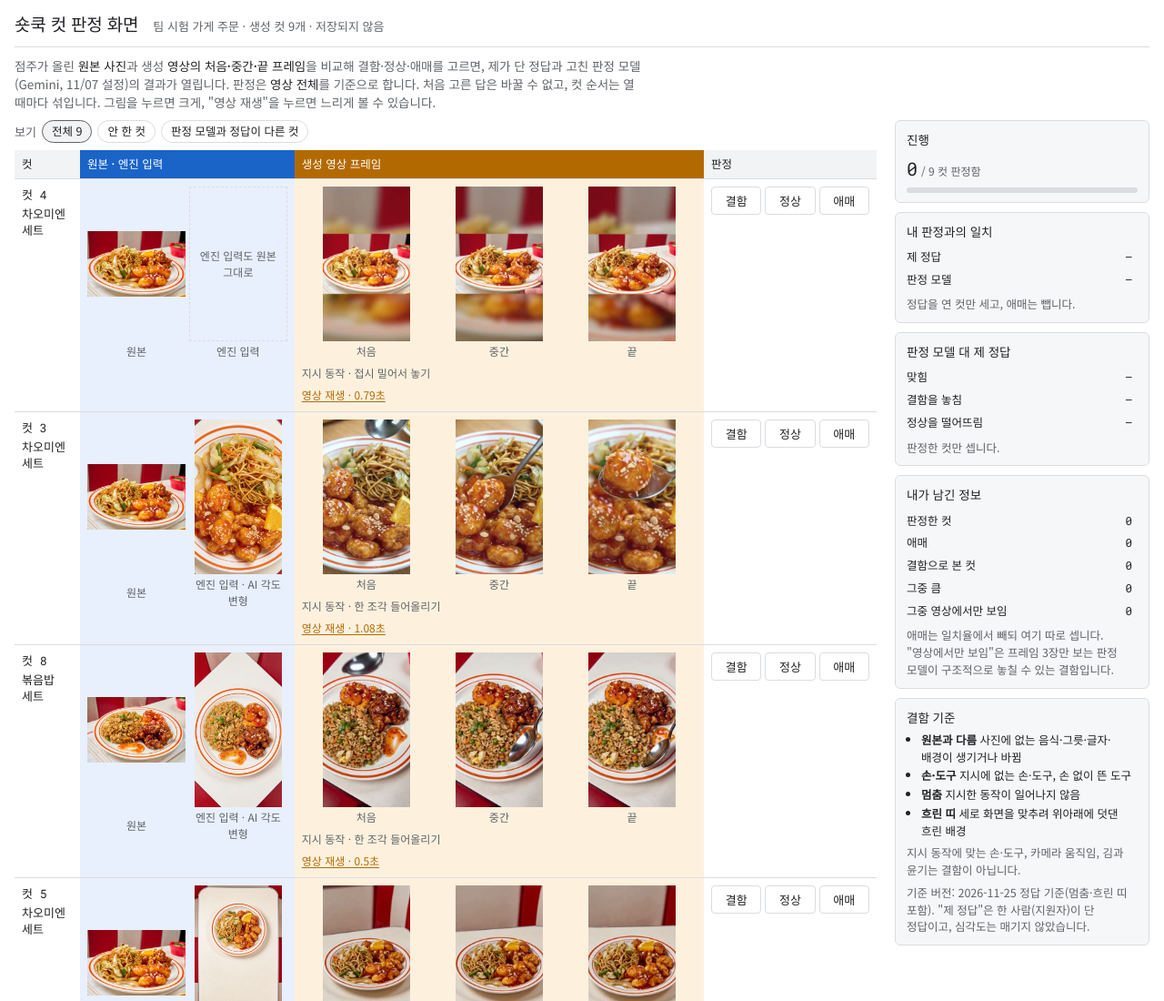
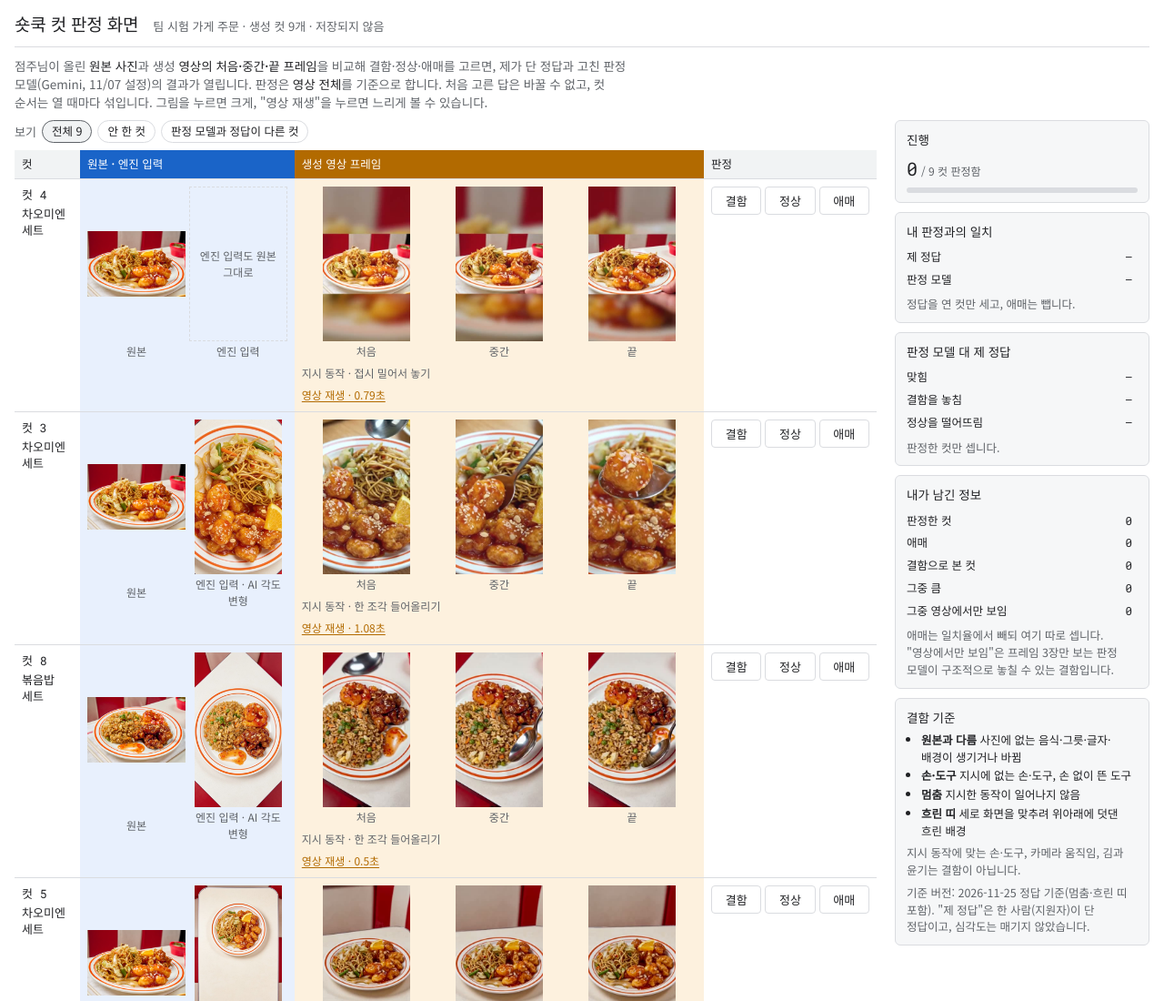
Before and after one commit to qkrwns1714u-pixel/shortcook-judge, a plain HTML site: page index.html in a window 1280 px wide. Shown: the top 1100 px of the page at 91% size. Drawn offline with Linux system fonts and the light colour scheme.

Commit message:
안내 문구: 점주 → 점주님

```diff
--- a/index.html
+++ b/index.html
@@ -81,7 +81,7 @@ button:focus-visible,summary:focus-visible,img:focus-visible{outline:2px solid v
 <body>
 <div class="app">
 <div class="top"><h1>숏쿡 컷 판정 화면</h1><span class="sub">팀 시험 가게 주문 · 생성 컷 9개 · 저장되지 않음</span></div>
-<p class="intro">점주가 올린 <b>원본 사진</b>과 생성 <b>영상의 처음·중간·끝 프레임</b>을 비교해 결함·정상·애매를 고르면, 제가 단 정답과 고친 판정 모델(Gemini, 11/07 설정)의 결과가 열립니다. 판정은 <b>영상 전체</b>를 기준으로 합니다. 처음 고른 답은 바꿀 수 없고, 컷 순서는 열 때마다 섞입니다. 그림을 누르면 크게, "영상 재생"을 누르면 느리게 볼 수 있습니다.</p>
+<p class="intro">점주님이 올린 <b>원본 사진</b>과 생성 <b>영상의 처음·중간·끝 프레임</b>을 비교해 결함·정상·애매를 고르면, 제가 단 정답과 고친 판정 모델(Gemini, 11/07 설정)의 결과가 열립니다. 판정은 <b>영상 전체</b>를 기준으로 합니다. 처음 고른 답은 바꿀 수 없고, 컷 순서는 열 때마다 섞입니다. 그림을 누르면 크게, "영상 재생"을 누르면 느리게 볼 수 있습니다.</p>
 <div class="main">
 <div class="filters" role="group" aria-label="보기"><span>보기</span><button type="button" data-f="all" class="on">전체 9</button><button type="button" data-f="todo">안 한 컷</button><button type="button" data-f="diff">판정 모델과 정답이 다른 컷</button></div>
 <div class="thead" aria-hidden="true"><div>컷</div><div class="hp">원본 · 엔진 입력</div><div class="hc">생성 영상 프레임</div><div>판정</div></div>
```
